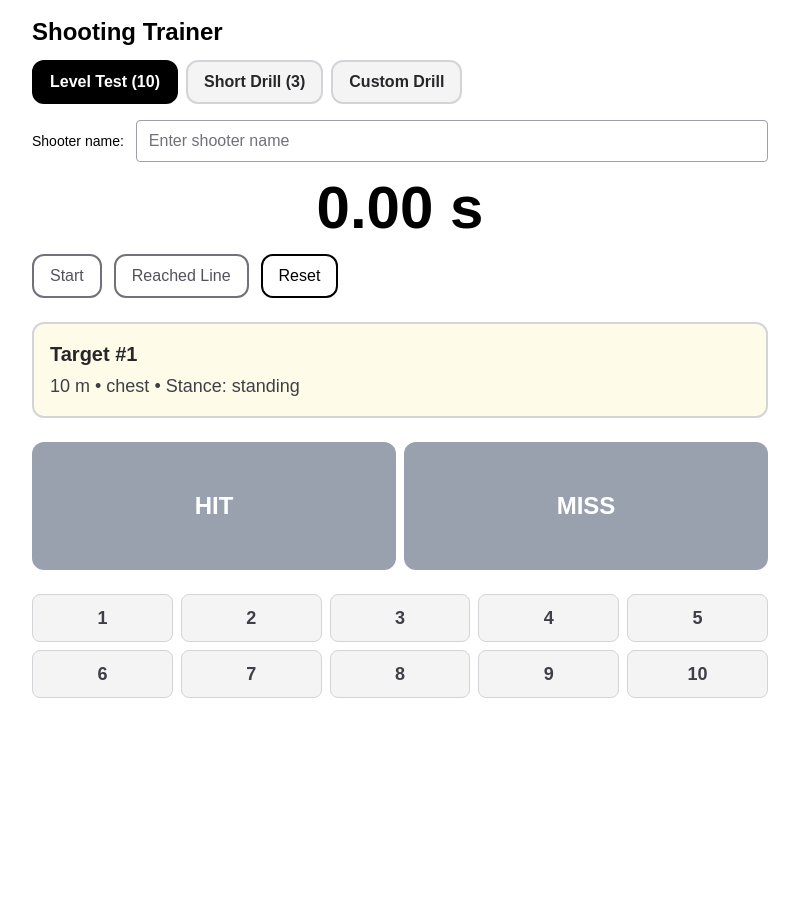
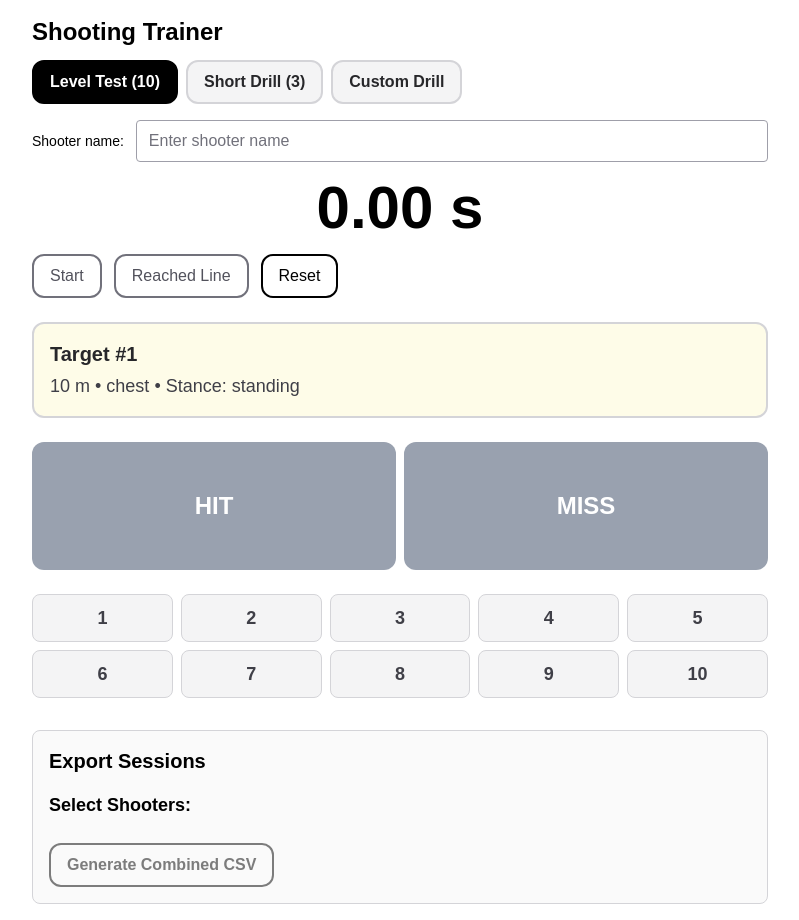
Before and after one commit to BArman1991/Shooting-Trainer, a Next.js app: page / in a window 1280 px wide. Shown: the whole page, without its empty margins (240-1039 px from the left). Before the commit the page ends 800 px from the top, so only its background shows below. Built offline with nearby package versions, Linux system fonts and the light colour scheme.

Commit message:
csv file with optin to multiple shooters

```diff
--- a/src/app/components/LevelTest/LevelTestContainer.tsx
+++ b/src/app/components/LevelTest/LevelTestContainer.tsx
@@ -5,6 +5,7 @@ import TargetCard from "./TargetCard";
 import ReloadControls from "./ReloadControls";
 import HitMissButtons from "./HitMissButtons";
 import ResultsPanel from "./ResultsPanel";
+import SessionExporter from "./SessionExporter";
 import TestModes from "./TestModes";
 import { vibrate, formatSec } from "../ui/utils";
 import { PRESET_LEVEL, TestConfig, Target } from "../types/drill";
@@ -47,8 +48,35 @@ export default function LevelTestContainer() {
   /** Animation frame для обновления таймера */
   const rafRef = useRef<number | null>(null);
   const [now, setNow] = useState(0);
+
+  const [sessions, setSessions] = useState<Session[]>([]);
+
+  const saveSession = () => {
+    if (!shooterSaved || runState !== "finished") return;
+
+    const session: Session = {
+      id: Math.random().toString(36).substring(7),
+      name: `${shooterSaved || ""} - ${config.mode} - ${new Date().toLocaleString()}`,
+      shooterName: shooterSaved || "",
+      date: new Date().toISOString().split('T')[0],
+      startedAt: new Date(t0.current || 0).toISOString(),
+      config: config,
+      total: (elapsedMs / 1000).toFixed(2),
+      timeToLine: timeToLine ? timeToLine.toFixed(2) : undefined,
+      reloadTime: reloadSecondsFinal ? reloadSecondsFinal.toFixed(2) : undefined,
+      hits: hits,
+      seq: seq,
+    };
+    setSessions((prev) => [...prev, session]);
+  };
+
   useEffect(() => {
-    if (runState === "idle" || runState === "finished") return;
+    console.log("Current sessions in LevelTestContainer:", sessions);
+    if (runState === "finished") {
+      saveSession();
+      return;
+    }
+    if (runState === "idle") return; // Only return if idle, to allow finished state to process
     const tick = () => {
       setNow(performance.now());
       rafRef.current = requestAnimationFrame(tick);
@@ -57,7 +85,7 @@ export default function LevelTestContainer() {
     return () => {
       if (rafRef.current) cancelAnimationFrame(rafRef.current);
     };
-  }, [runState]);
+  }, [runState, shooterSaved, config, hits, seq, t0, sessions]);
 
   /** Reset hits array when sequence changes in idle state */
   useEffect(() => {
@@ -312,6 +340,7 @@ export default function LevelTestContainer() {
           seq={seq}
           onExport={() => {
             vibrate();
+
             const rows: string[] = [];
             rows.push("Shooter,Mode,Targets,TotalTime,TimeToLine,ReloadTime,HitCount");
             const hitCount = hits.slice(0, seqLen).filter((h) => h).length;
@@ -341,6 +370,8 @@ export default function LevelTestContainer() {
           }}
         />
       )}
+
+      <SessionExporter sessions={sessions} />
     </div>
   );
 }
--- /dev/null
+++ b/src/app/components/LevelTest/SessionExporter.tsx
@@ -0,0 +1,125 @@
+import React, { useState } from "react";
+import type { Session } from "../types/drill";
+import { useEffect } from "react";
+
+interface SessionExporterProps {
+  sessions: Session[];
+}
+
+export default function SessionExporter({ sessions }: SessionExporterProps) {
+  useEffect(() => {
+    console.log("Sessions prop in SessionExporter:", sessions);
+  }, [sessions]);
+
+  const [selectedShooters, setSelectedShooters] = useState<string[]>([]);
+
+  const drillNameMap: Record<string, string> = {
+    level: "Level Test",
+    short: "Short Drill",
+    custom: "Custom Drill",
+  };
+
+  const allShooterNames = Array.from(
+    new Set(sessions.map((s) => s.shooterName))
+  );
+
+  const handleShooterSelect = (shooterName: string, isSelected: boolean) => {
+    if (isSelected) {
+      setSelectedShooters((prev) => [...prev, shooterName]);
+    } else {
+      setSelectedShooters((prev) =>
+        prev.filter((name) => name !== shooterName)
+      );
+    }
+  };
+
+  const generateCombinedCsv = () => {
+    const selectedSessions = sessions.filter((session) =>
+      selectedShooters.includes(session.shooterName)
+    );
+
+    if (selectedSessions.length === 0) {
+      alert("Please select at least one shooter to generate CSV.");
+      return;
+    }
+
+    // Deduplicate sessions to get only the most recent one per shooter
+    const latestSessions = new Map<string, Session>();
+    selectedSessions.forEach((session) => {
+      const existingSession = latestSessions.get(session.shooterName);
+      if (
+        !existingSession ||
+        new Date(session.startedAt) > new Date(existingSession.startedAt)
+      ) {
+        latestSessions.set(session.shooterName, session);
+      }
+    });
+
+    const rows: string[] = [];
+    rows.push(
+      "Shooter name,Targets,Drill name,Total Time,Time to line,Reload time,Hit rate"
+    );
+
+    Array.from(latestSessions.values()).forEach((session) => {
+      const totalShots = session.seq.length;
+      const hitsCount = session.hits.filter((h) => h).length;
+      const hitRateDisplay = `${hitsCount}/${totalShots}`;
+
+      const sessionRow = [
+        JSON.stringify(session.shooterName),
+        totalShots,
+        drillNameMap[session.config.mode] || session.config.mode, // Use mapped name, fallback to mode
+        session.total,
+        session.timeToLine || "",
+        session.reloadTime || "",
+        hitRateDisplay,
+      ].join(",");
+      rows.push(sessionRow);
+    });
+
+    const blob = new Blob([rows.join("\n")], {
+      type: "text/csv;charset=utf-8;",
+    });
+    const url = URL.createObjectURL(blob);
+    const a = document.createElement("a");
+    a.href = url;
+    a.download = `summary_results_${
+      new Date().toISOString().split("T")[0]
+    }.csv`;
+    a.click();
+    URL.revokeObjectURL(url);
+  };
+
+  return (
+    <div className="mt-8 p-4 border rounded-lg bg-zinc-50 dark:bg-zinc-900 border-zinc-300 dark:border-zinc-700">
+      <h2 className="text-xl font-bold mb-4">Export Sessions</h2>
+      <div className="mb-4">
+        <h3 className="text-lg font-semibold mb-2">Select Shooters:</h3>
+        <div className="flex flex-wrap gap-2">
+          {allShooterNames.map((shooterName) => (
+            <label key={shooterName} className="flex items-center space-x-2">
+              <input
+                type="checkbox"
+                checked={selectedShooters.includes(shooterName)}
+                onChange={(e) =>
+                  handleShooterSelect(shooterName, e.target.checked)
+                }
+                className="form-checkbox"
+              />
+              <span>{shooterName}</span>
+            </label>
+          ))}
+        </div>
+      </div>
+      <button
+        onClick={generateCombinedCsv}
+        disabled={selectedShooters.length === 0}
+        className="px-4 py-2 rounded-xl font-semibold border-2 border-black text-black
+                   dark:border-white dark:text-white active:scale-[0.98]
+                   disabled:opacity-50 disabled:cursor-not-allowed"
+      >
+        Generate Combined CSV
+      </button>
+    </div>
+  );
+}
--- a/src/app/components/types/drill.ts
+++ b/src/app/components/types/drill.ts
@@ -32,6 +32,11 @@ export type Session = {
   date: string;
   startedAt: string;
   config: TestConfig;
+  total: string; // Add total time in seconds as a string
+  timeToLine?: string; // Optional time to line as a string
+  reloadTime?: string; // Optional reload time as a string
+  hits: (boolean | null)[]; // Array of hit/miss results
+  seq: Target[]; // The sequence of targets for the session
 };
 
 export const PRESET_LEVEL: Target[] = [
```
